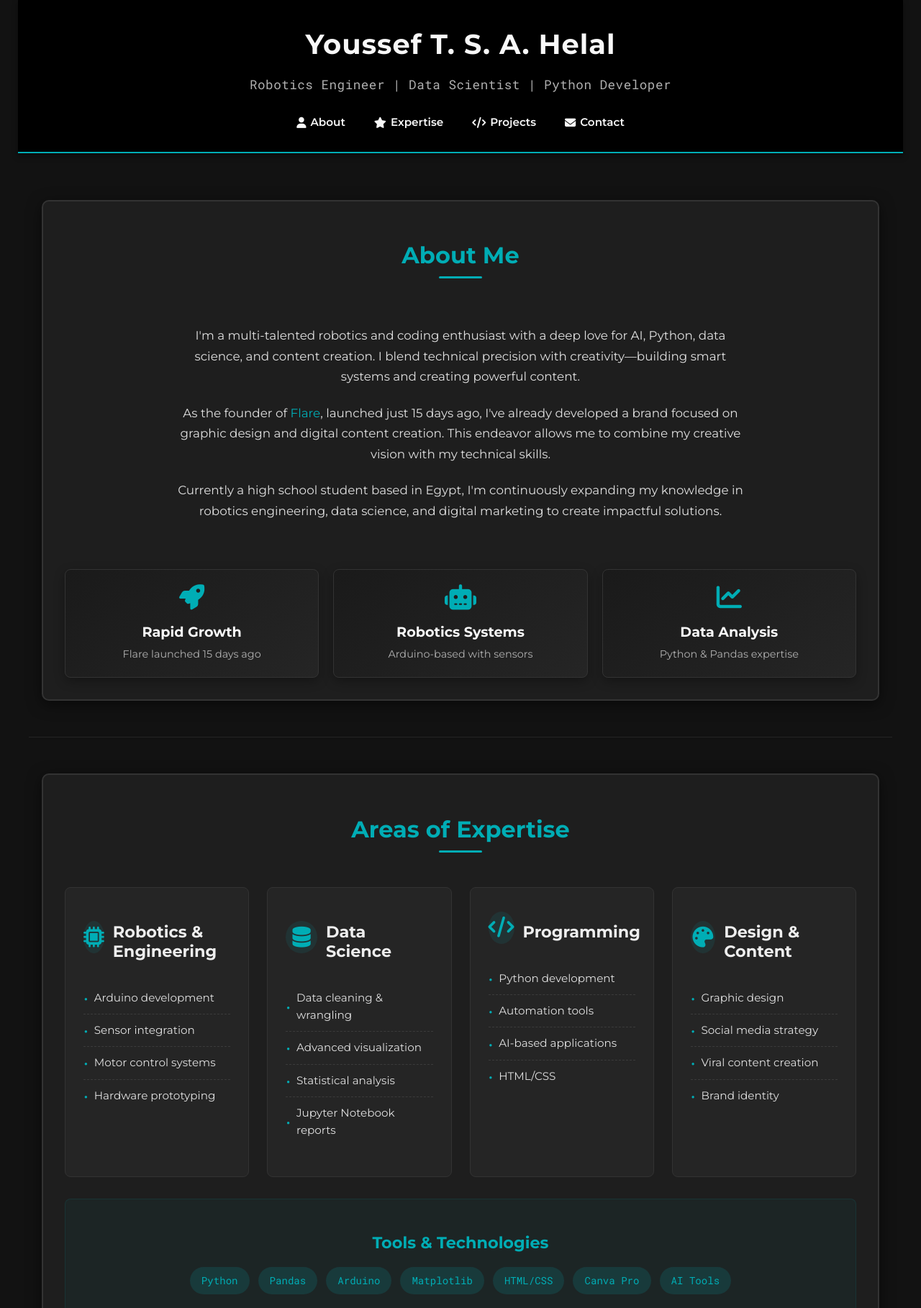
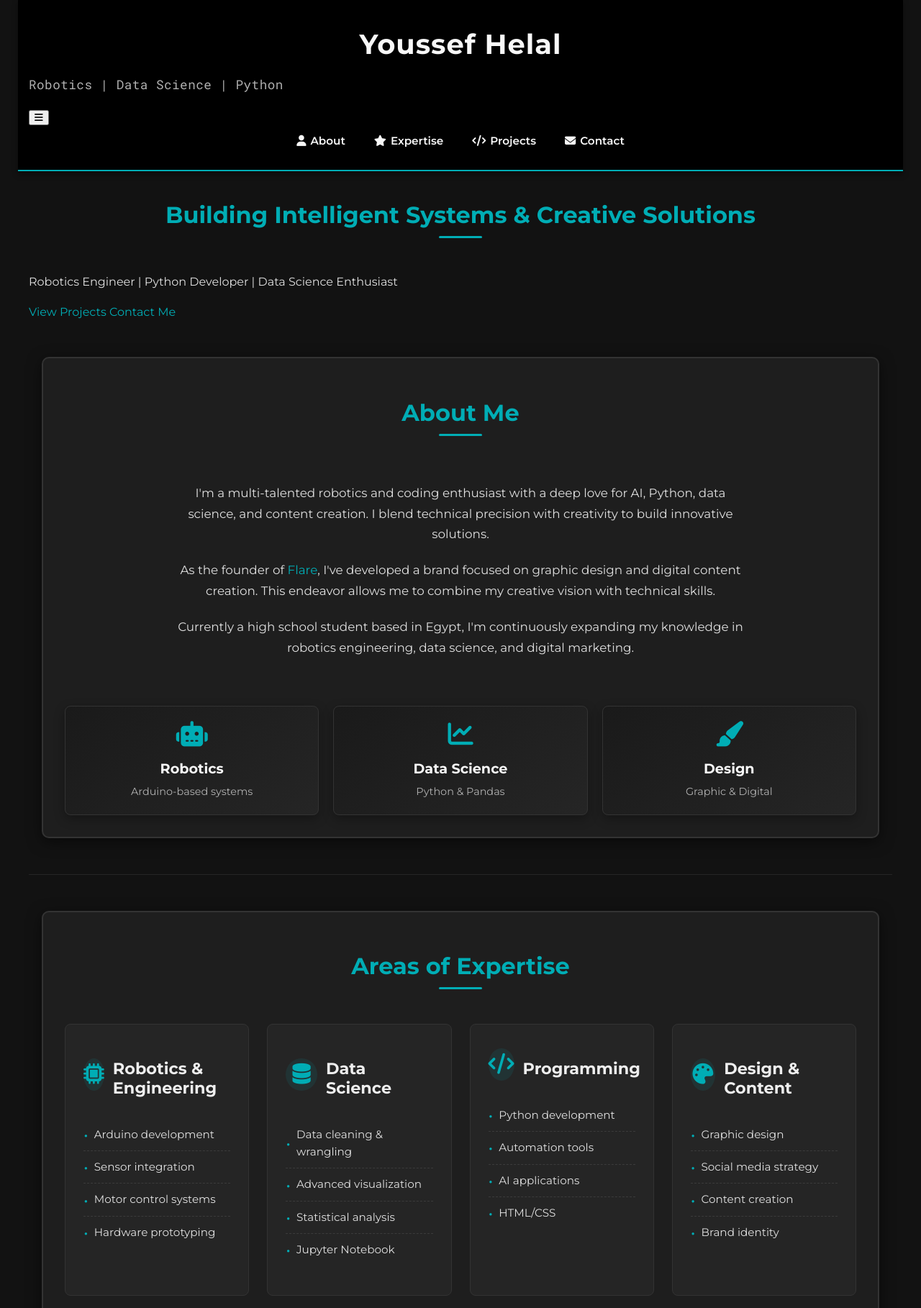
Before and after one commit to Yousseftarek000/youssef-protofolio, a plain HTML site: page index.html in a window 1280 px wide. Shown: the top 1818 px of the page at 72% size. Drawn offline with Linux system fonts and the light colour scheme.

Commit message:
Update index.html

```diff
--- a/index.html
+++ b/index.html
@@ -4,16 +4,21 @@
     <meta charset="UTF-8">
     <meta name="viewport" content="width=device-width, initial-scale=1.0">
     <title>Youssef Helal - Robotics Engineer | Data Scientist | Python Developer</title>
-    <meta name="description" content="Youssef Tarek Samir Ahmed Helal's portfolio showcasing robotics engineering, data science, Python development, and graphic design expertise. Founder of Flare.">
+    <meta name="description" content="Youssef Tarek Samir Ahmed Helal's portfolio showcasing robotics engineering, data science, Python development, and graphic design expertise.">
     <link rel="stylesheet" href="style.css">
     <link rel="stylesheet" href="https://cdnjs.cloudflare.com/ajax/libs/font-awesome/6.4.0/css/all.min.css">
 </head>
 <body>
+    <!-- New Compact Header -->
     <header class="site-header">
-        <div class="header-content">
-            <h1>Youssef T. S. A. Helal</h1>
-            <p class="tagline">Robotics Engineer | Data Scientist | Python Developer</p>
+        <div class="header-container">
+            <div class="logo">
+                <h1>Youssef Helal</h1>
+                <p class="tagline">Robotics | Data Science | Python</p>
             </div>
+            <button class="menu-toggle" aria-label="Toggle navigation">
+                <i class="fas fa-bars"></i>
+            </button>
             <nav class="main-nav">
                 <ul>
                     <li><a href="#about"><i class="fas fa-user"></i> <span>About</span></a></li>
@@ -22,33 +27,48 @@
                     <li><a href="#contact"><i class="fas fa-envelope"></i> <span>Contact</span></a></li>
                 </ul>
             </nav>
+        </div>
     </header>
 
     <main class="site-main">
+        <!-- Hero Section -->
+        <section class="hero">
+            <div class="hero-content">
+                <div class="hero-text">
+                    <h2>Building Intelligent Systems & Creative Solutions</h2>
+                    <p>Robotics Engineer | Python Developer | Data Science Enthusiast</p>
+                    <div class="hero-buttons">
+                        <a href="#projects" class="btn primary">View Projects</a>
+                        <a href="#contact" class="btn secondary">Contact Me</a>
+                    </div>
+                </div>
+            </div>
+        </section>
+
         <section id="about" class="portfolio-section about-section">
             <div class="section-content">
                 <h2>About Me</h2>
                 <div class="about-content">
                     <div class="about-text">
-                        <p>I'm a multi-talented robotics and coding enthusiast with a deep love for AI, Python, data science, and content creation. I blend technical precision with creativity—building smart systems and creating powerful content.</p>
-                        <p>As the founder of <a href="https://www.instagram.com/_._.flare_._/" target="_blank" rel="noopener noreferrer">Flare</a>, launched just 15 days ago, I've already developed a brand focused on graphic design and digital content creation. This endeavor allows me to combine my creative vision with my technical skills.</p>
-                        <p>Currently a high school student based in Egypt, I'm continuously expanding my knowledge in robotics engineering, data science, and digital marketing to create impactful solutions.</p>
+                        <p>I'm a multi-talented robotics and coding enthusiast with a deep love for AI, Python, data science, and content creation. I blend technical precision with creativity to build innovative solutions.</p>
+                        <p>As the founder of <a href="https://www.instagram.com/_._.flare_._/" target="_blank" rel="noopener noreferrer">Flare</a>, I've developed a brand focused on graphic design and digital content creation. This endeavor allows me to combine my creative vision with technical skills.</p>
+                        <p>Currently a high school student based in Egypt, I'm continuously expanding my knowledge in robotics engineering, data science, and digital marketing.</p>
                     </div>
                     <div class="about-highlights">
                         <div class="highlight-card">
-                            <i class="fas fa-rocket"></i>
-                            <h3>Rapid Growth</h3>
-                            <p>Flare launched 15 days ago</p>
-                        </div>
-                        <div class="highlight-card">
                             <i class="fas fa-robot"></i>
-                            <h3>Robotics Systems</h3>
-                            <p>Arduino-based with sensors</p>
+                            <h3>Robotics</h3>
+                            <p>Arduino-based systems</p>
                         </div>
                         <div class="highlight-card">
                             <i class="fas fa-chart-line"></i>
-                            <h3>Data Analysis</h3>
-                            <p>Python & Pandas expertise</p>
+                            <h3>Data Science</h3>
+                            <p>Python & Pandas</p>
+                        </div>
+                        <div class="highlight-card">
+                            <i class="fas fa-paint-brush"></i>
+                            <h3>Design</h3>
+                            <p>Graphic & Digital</p>
                         </div>
                     </div>
                 </div>
@@ -81,7 +101,7 @@
                             <li>Data cleaning & wrangling</li>
                             <li>Advanced visualization</li>
                             <li>Statistical analysis</li>
-                            <li>Jupyter Notebook reports</li>
+                            <li>Jupyter Notebook</li>
                         </ul>
                     </div>
 
@@ -93,7 +113,7 @@
                         <ul>
                             <li>Python development</li>
                             <li>Automation tools</li>
-                            <li>AI-based applications</li>
+                            <li>AI applications</li>
                             <li>HTML/CSS</li>
                         </ul>
                     </div>
@@ -106,7 +126,7 @@
                         <ul>
                             <li>Graphic design</li>
                             <li>Social media strategy</li>
-                            <li>Viral content creation</li>
+                            <li>Content creation</li>
                             <li>Brand identity</li>
                         </ul>
                     </div>
@@ -135,13 +155,9 @@
                         <div class="project-icon">
                             <i class="fab fa-instagram"></i>
                         </div>
-                        <h3><a href="https://www.instagram.com/_._.flare_._/" target="_blank" rel="noopener noreferrer">Flare: Brand Launch</a></h3>
-                        <p>Launched a new creative brand just 15 days ago focused on graphic design and digital content. Currently developing brand identity and initial content strategy.</p>
+                        <h3><a href="https://www.instagram.com/_._.flare_._/" target="_blank" rel="noopener noreferrer">Flare: Creative Brand</a></h3>
+                        <p>Launched a new creative brand focused on graphic design and digital content. Developed brand identity and content strategy.</p>
                         <div class="project-stats">
-                            <div class="stat">
-                                <i class="fas fa-calendar"></i>
-                                <span>15 Days Ago</span>
-                            </div>
                             <div class="stat">
                                 <i class="fas fa-paint-brush"></i>
                                 <span>20+ Designs</span>
@@ -161,10 +177,6 @@
                                 <i class="fas fa-microchip"></i>
                                 <span>5+ Sensors</span>
                             </div>
-                            <div class="stat">
-                                <i class="fas fa-cogs"></i>
-                                <span>Precision Control</span>
-                            </div>
                         </div>
                         <p class="project-tech"><strong>Technologies:</strong> Arduino, Motor Controllers, Sensors</p>
                     </article>
@@ -180,10 +192,6 @@
                                 <i class="fas fa-database"></i>
                                 <span>10K+ Records</span>
                             </div>
-                            <div class="stat">
-                                <i class="fas fa-project-diagram"></i>
-                                <span>Data Visualizations</span>
-                            </div>
                         </div>
                         <p class="project-tech"><strong>Technologies:</strong> Python, Pandas, Matplotlib</p>
                     </article>
@@ -194,7 +202,7 @@
         <section id="contact" class="portfolio-section contact-section">
             <div class="section-content">
                 <h2>Get In Touch</h2>
-                <p>I'm available for collaborations, freelance opportunities, and discussing innovative projects in robotics, data science, or digital content creation.</p>
+                <p>I'm available for collaborations, freelance opportunities, and discussing innovative projects.</p>
 
                 <div class="contact-methods">
                     <div class="contact-card">
@@ -212,7 +220,7 @@
                     <div class="contact-card">
                         <i class="fas fa-map-marker-alt"></i>
                         <h3>Location</h3>
-                        <p>Based in Egypt, Available Worldwide</p>
+                        <p>Egypt, Available Worldwide</p>
                     </div>
                 </div>
             </div>
@@ -220,12 +228,31 @@
     </main>
 
     <footer class="site-footer">
+        <div class="footer-content">
             <p>&copy; 2025 Youssef Tarek Samir Ahmed Helal. All rights reserved.</p>
             <p>High School Student | Robotics Enthusiast | Content Creator</p>
             <div class="footer-links">
                 <a href="mailto:yousseftareksamir2010@gmail.com"><i class="fas fa-envelope"></i></a>
                 <a href="https://www.instagram.com/_._.flare_._/" target="_blank"><i class="fab fa-instagram"></i></a>
+                <a href="#" target="_blank"><i class="fab fa-github"></i></a>
+            </div>
         </div>
     </footer>
+
+    <script>
+        // Mobile menu toggle
+        document.querySelector('.menu-toggle').addEventListener('click', function() {
+            document.querySelector('.main-nav').classList.toggle('active');
+        });
+
+        // Close menu when clicking outside
+        document.addEventListener('click', function(event) {
+            const nav = document.querySelector('.main-nav');
+            const toggle = document.querySelector('.menu-toggle');
+            if (!nav.contains(event.target) && !toggle.contains(event.target) {
+                nav.classList.remove('active');
+            }
+        });
+    </script>
 </body>
 </html>
```
Lines whose indentation alone changed are shown as unchanged.
